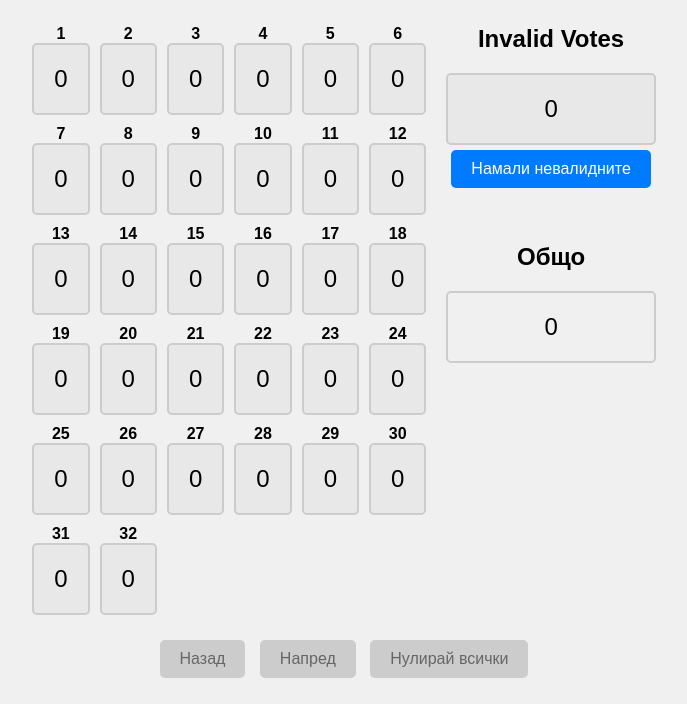
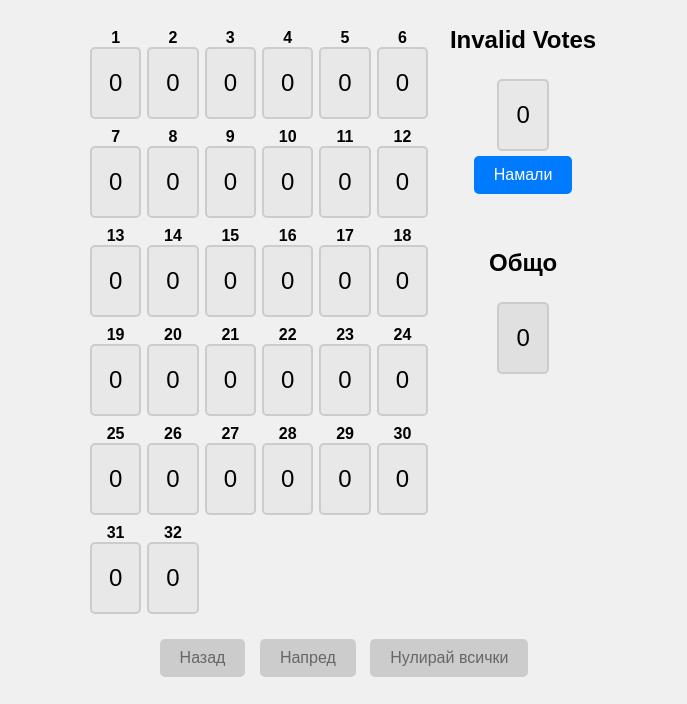
Before and after one commit to Veector40/vote-counter, a plain HTML site: page index.html in a window 1280 px wide. Shown: the part 96-800 px from the top of the page, without its empty margins (296-983 px from the left). Drawn offline with Linux system fonts and the light colour scheme.

Commit message:
Play with the styles

```diff
--- a/index.html
+++ b/index.html
@@ -149,7 +149,7 @@
             <div id="invalid-vote-container">
                 <h2>Invalid Votes</h2>
                 <div id="invalid-counter" onclick="incrementInvalid()">0</div>
-                <button onclick="decrementInvalid()">Намали невалидните</button>
+                <button onclick="decrementInvalid()">Намали </button>
                 <h2 style="margin-top: 50px">Общо</h2>
                 <div id="total-counter">0</div>
             </div>
--- a/styles.css
+++ b/styles.css
@@ -17,27 +17,27 @@ body {
     display: flex;
     justify-content: center;
     align-items: flex-start;
+    gap: 20px; /* Add gap between the grid and the right section */
 }
 
 #counter-grid {
     display: grid;
     grid-template-columns: repeat(6, 1fr);
-    gap: 10px;
+    gap: 6px;
     margin-top: 20px;
 }
 
 .cell-container {
-    margin-top: 0px;
     display: flex;
     flex-direction: column;
     align-items: center;
 }
 
-.cell, #invalid-counter {
+.cell, #invalid-counter, #total-counter {
     background-color: #e0e0e0;
     border: 2px solid #ccc;
     border-radius: 5px;
-    padding: 20px;
+    padding: 20px 17px;
     font-size: 24px;
     cursor: pointer;
     user-select: none;
@@ -45,32 +45,22 @@ body {
     transition: background-color 0.3s ease;
 }
 
-#total-counter {
-    background-color: #f0f0f0;
-    border: 2px solid #ccc;
-    border-radius: 5px;
-    padding: 20px;
-    font-size: 24px;
-    margin-top: 5px;
-}
-
 .cell:hover, #invalid-counter:hover {
     background-color: #d0d0d0;
 }
 
 label {
+    margin-top: 3px;
     margin-bottom: -5px;
     font-weight: bold;
 }
 
 #invalid-vote-container {
-    margin-left: 20px;
+    display: flex;
+    flex-direction: column;
+    align-items: center;
     text-align: center;
-}
-
-#total-count-container {
-    margin-top: 20px;
-    text-align: center;
+    width: 150px; /* Control the width of the right section */
 }
 
 .buttons {
```
